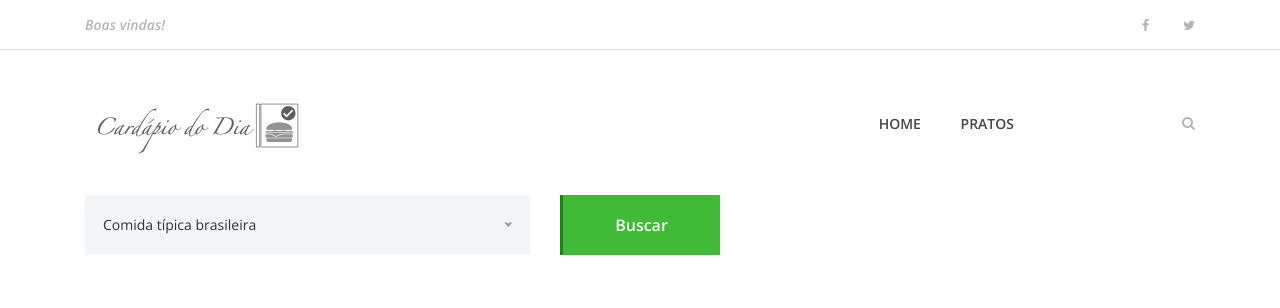
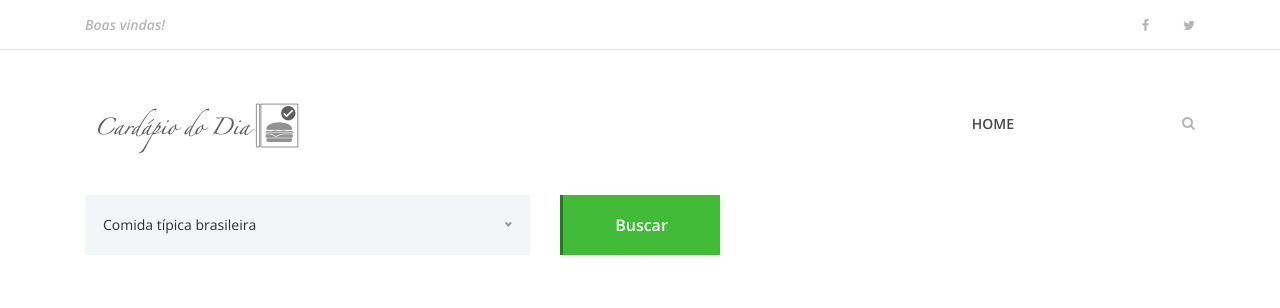
Before and after one commit to MiqSA/app-cardapio, a Django app: template cardapio/templates/cardapio.html in a window 1280 px wide. Shown: the top 308 px of the page. Run offline with Django 3.2, Linux system fonts and the light colour scheme; the template is opened without the code that fills it, so the values that code supplies are empty; some libraries are stand-ins or nearby versions.

Commit message:
Atualiza menu.html

```diff
--- a/cardapio/templates/partials/menu.html
+++ b/cardapio/templates/partials/menu.html
@@ -57,7 +57,6 @@
                             <div class="classynav">
                                 <ul>
                                     <li><a href="{% url 'index' %}">Home</a></li>
-                                    <li><a href="{% url 'cardapio' %}">Pratos</a></li>
                                 </ul>
 
                                 <!-- Formulario de busca -->
```
